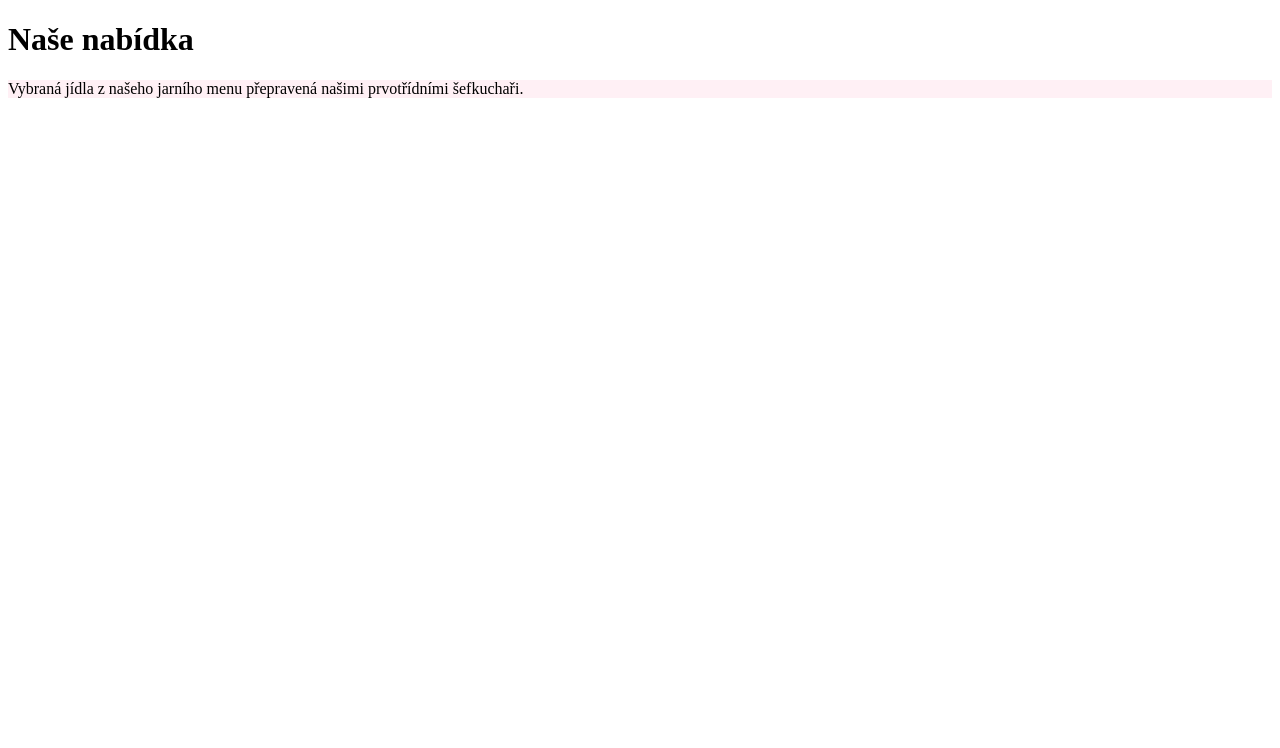
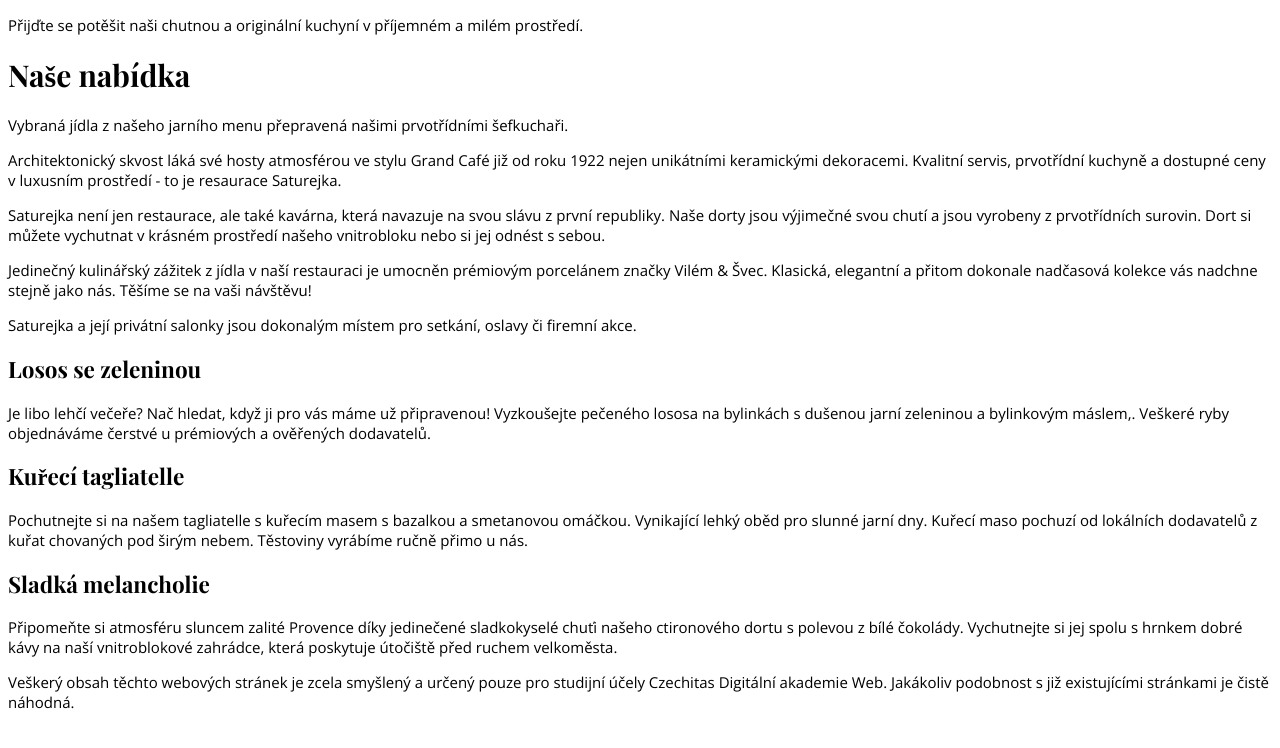
Before and after one commit to NataliiaHl/saturejka-01, a plain HTML site: page index.html in a window 1280 px wide. Drawn offline with nearby package versions, Linux system fonts and the light colour scheme.

Commit message:
Přidán text

```diff
--- a/index.html
+++ b/index.html
@@ -4,17 +4,70 @@
     <meta charset="UTF-8" />
     <meta name="viewport" content="width=device-width, initial-scale=1.0" />
     <title>Saturejka</title>
-    <style>
-        p {
-            background-color: lavenderblush;
-        }
-        </style>
+    <link rel="stylesheet" href="style.css">
+
   </head>
   <body>
+    <!--Hlavička stranky-->
+    <p>Přijďte se potěšit naši chutnou a originální kuchyní v příjemném a milém prostředí.</p>
+    <!--Sekce nabídka-->
     <h1>Naše nabídka</h1>
     <p>
       Vybraná jídla z našeho jarního menu přepravená našimi prvotřídními
       šefkuchaři.
     </p>
+
+    <p>
+      Architektonický skvost láká své hosty atmosférou ve stylu Grand Café již od roku 1922 nejen unikátními keramickými dekoracemi.
+      Kvalitní servis, prvotřídní kuchyně a dostupné ceny v luxusním prostředí - to je resaurace Saturejka.
+    </p>
+
+    <p>
+      Saturejka není jen restaurace, ale také kavárna, která navazuje na svou slávu z první republiky. Naše dorty jsou výjimečné svou
+      chutí a jsou vyrobeny z prvotřídních surovin. Dort si můžete vychutnat v krásném prostředí našeho vnitrobloku nebo si jej odnést
+      s sebou.
+    </p>
+
+    <p>
+      Jedinečný kulinářský zážitek z jídla v naší restauraci je umocněn prémiovým porcelánem značky Vilém & Švec. Klasická, elegantní a
+      přitom dokonale nadčasová kolekce vás nadchne stejně jako nás. Těšíme se na vaši návštěvu!
+    </p>
+
+    <p>
+      Saturejka a její privátní salonky jsou dokonalým místem pro setkání, oslavy či firemní akce.
+    </p>
+
+    <!--Sekce Losos se zeleninou-->
+    <h2>Losos se zeleninou</h2>
+
+    <p>
+      Je libo lehčí večeře? Nač hledat, když ji pro vás máme už připravenou! Vyzkoušejte pečeného lososa na bylinkách s dušenou jarní
+      zeleninou a bylinkovým máslem,. Veškeré ryby objednáváme čerstvé u prémiových a ověřených dodavatelů.
+    </p>
+
+    <!--Sekce Kuřečí tagliatelle-->
+    <h2>Kuřecí tagliatelle</h2>
+
+    <p>
+      Pochutnejte si na našem tagliatelle s kuřecím masem s bazalkou a smetanovou omáčkou. Vynikající lehký oběd pro slunné jarní dny.
+      Kuřecí maso pochuzí od lokálních dodavatelů z kuřat chovaných pod širým nebem. Těstoviny vyrábíme ručně přimo u nás.
+    </p>
+
+    <!--Sekce Sladká melancholie-->
+    <h2>Sladká melancholie</h2>
+
+    <p>
+      Připomeňte si atmosféru sluncem zalité Provence díky jedinečené sladkokyselé chuťi našeho ctironového dortu s polevou z bílé
+      čokolády. Vychutnejte si jej spolu s hrnkem dobré kávy na naší vnitroblokové zahrádce, která poskytuje útočiště před ruchem
+      velkoměsta.
+    </p>
+
+    <!--Patička-->
+    <footer class="paticka">
+      <p>
+        Veškerý obsah těchto webových stránek je zcela smyšlený a určený pouze pro studijní účely Czechitas Digitální akademie Web.
+        Jakákoliv podobnost s již existujícími stránkami je čistě náhodná.
+      </p>
+  </footer>
   </body>
 </html>
```
